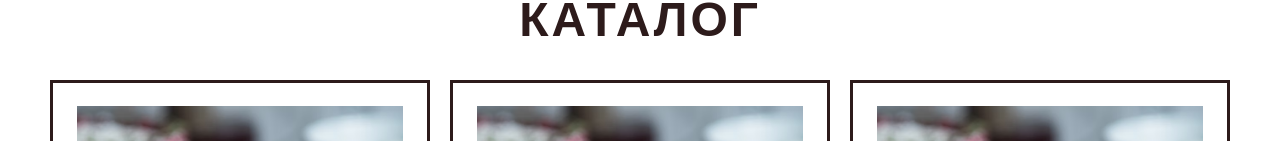
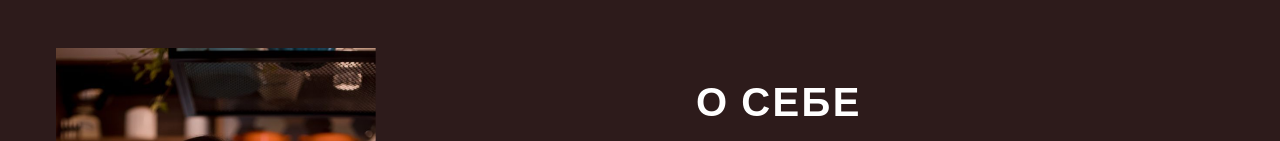
Before and after one commit to DeadDPie/landingGpo, a Next.js app: page / in a window 1280 px wide. Shown: the part 659-800 px from the top of the page. Built offline with nearby package versions, Linux system fonts and the light colour scheme; a web font is replaced by a local one.

Commit message:
change order

```diff
--- a/src/app/page.tsx
+++ b/src/app/page.tsx
@@ -5,6 +5,7 @@
 import Footer from "@/components/Footer/Footer";
 import Reviews from "@/components/Reviews/Reviews";
 import About from "@/components/About/About";
+import { CURRENT_THEME } from "@/config/theme";
 
 export default function Home() {
   return (
@@ -12,8 +13,18 @@
       <main>
         <Header />
         <Hero />
-        <Catalog />
-        <About />
+        {CURRENT_THEME === "B" ? (
+          <>
+            <About />
+            <Catalog />
+          </>
+        ) : (
+          <>
+            <Catalog />
+            <About />
+          </>
+        )}
+
         <Reviews />
         <Order />
         <Footer />
```
